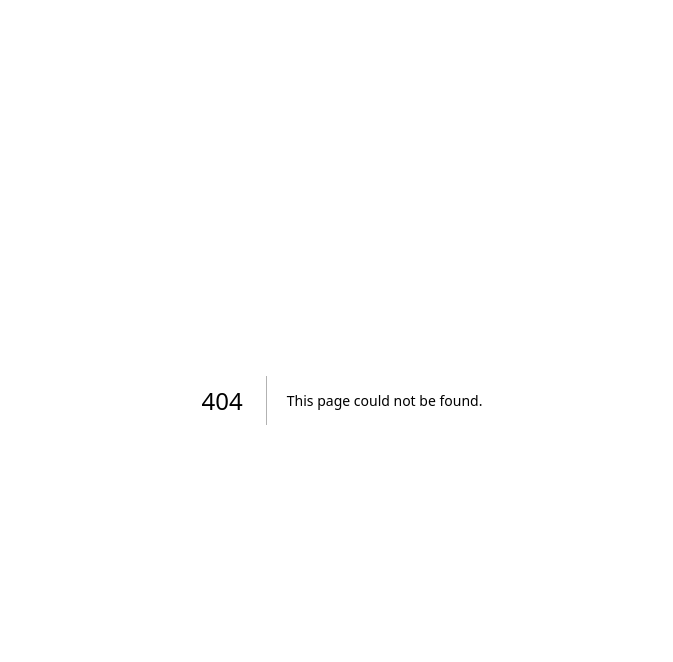
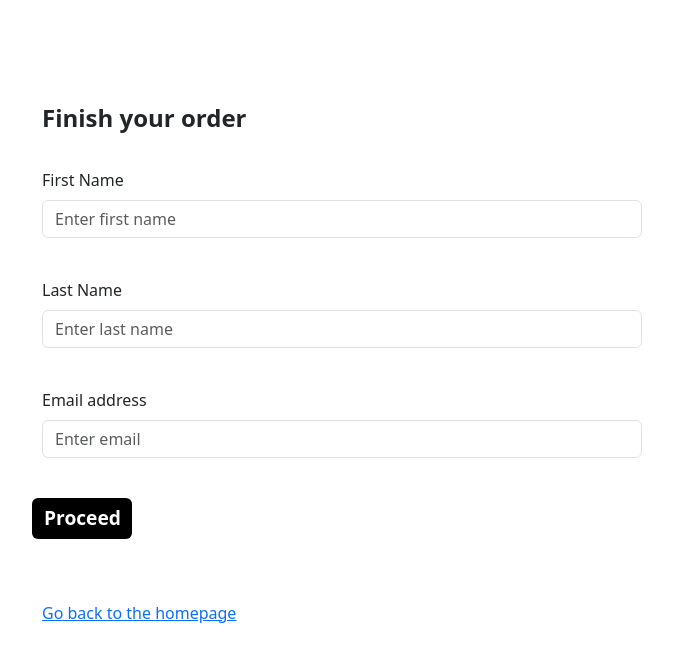
Before and after one commit to JacoLombardo/squisito, a Next.js app: page /checkout in a window 1280 px wide. Before the commit this address had no page. Shown: the top 662 px of the page, without its empty margins (298-971 px from the left). Built offline with nearby package versions, Linux system fonts and the light colour scheme.

Commit message:
finish implementation

```diff
--- /dev/null
+++ b/pages/checkout.tsx
@@ -0,0 +1,102 @@
+import Link from "next/link";
+import { useEffect, useRef, useState } from "react";
+import { Button, Form } from "react-bootstrap";
+import styles from "@/styles/cart.module.css";
+
+export default function Checkout() {
+  const [show, setShow] = useState<boolean>(true);
+  const [error, setError] = useState<boolean>(false);
+  const [firstName, setFirstName] = useState<string>("");
+  const lastName = useRef<HTMLInputElement>(null);
+  const email = useRef<HTMLInputElement>(null);
+
+  const proceed = () => {
+    setError(false);
+    if (firstName === "") {
+      setError(true);
+    } else {
+      setShow(false);
+    }
+  };
+
+  const onChange = (e: any) => {
+    setFirstName(e.target.value);
+  };
+
+  useEffect(() => {
+    if (firstName !== "") {
+      setError(false);
+    }
+  }, [firstName]);
+
+  return (
+    <>
+      <div className={styles.checkout_div}>
+        {show ? (
+          <Form>
+            <Form.Label className={styles.checkout_title}>
+              Finish your order
+            </Form.Label>
+            <br />
+            <br />
+            <Form.Group className="mb-3" controlId="formFirstName">
+              <Form.Label>First Name</Form.Label>
+              <Form.Control
+                type="firstName"
+                placeholder="Enter first name"
+                value={firstName}
+                onChange={onChange}
+              />
+              {error ? (
+                <Form.Text style={{ color: "red" }}>
+                  First name is mandatory
+                </Form.Text>
+              ) : (
+                <br />
+              )}
+            </Form.Group>
+
+            <Form.Group className="mb-3" controlId="formLastName">
+              <Form.Label>Last Name</Form.Label>
+              <Form.Control
+                type="lastName"
+                placeholder="Enter last name"
+                ref={lastName}
+              />
+              <br />
+            </Form.Group>
+
+            <Form.Group className="mb-3" controlId="formEmail">
+              <Form.Label>Email address</Form.Label>
+              <Form.Control
+                type="email"
+                placeholder="Enter email"
+                ref={email}
+              />
+              <br />
+            </Form.Group>
+
+            <Button
+              style={{ width: "100px" }}
+              className={styles.checkout_button}
+              variant="primary"
+              onClick={proceed}
+            >
+              Proceed
+            </Button>
+          </Form>
+        ) : (
+          <div className={styles.thanks_div}>
+            <h1>Thank you for your purchase, {firstName}!</h1>
+            <p>The order will be shipped soon :)</p>
+          </div>
+        )}
+
+        <br />
+        <br />
+        <br />
+        <Link href="/">Go back to the homepage</Link>
+      </div>
+    </>
+  );
+}
--- a/styles/cart.module.css
+++ b/styles/cart.module.css
@@ -83,3 +83,23 @@
 .checkout_button:hover {
   background-color: grey;
 }
+
+.checkout_div {
+  width: 600px;
+  margin-left: auto;
+  margin-right: auto;
+  margin-top: 100px;
+}
+
+.checkout_title {
+  font-size: x-large;
+  font-weight: 600;
+}
+
+.thanks_div {
+  text-align: center;
+}
+.thanks_div > p {
+  margin-top: 20px;
+  font-size: large;
+}
```
Also changed, not shown: components/CartTotal.tsx (+10 -1 lines), pages/products.tsx (+1 -22 lines).
